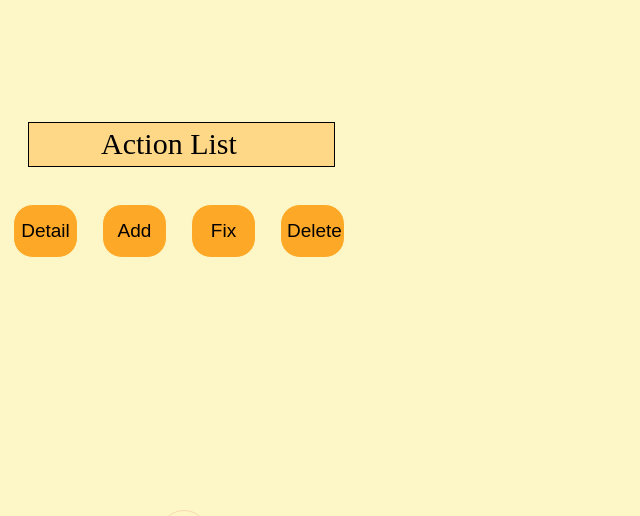
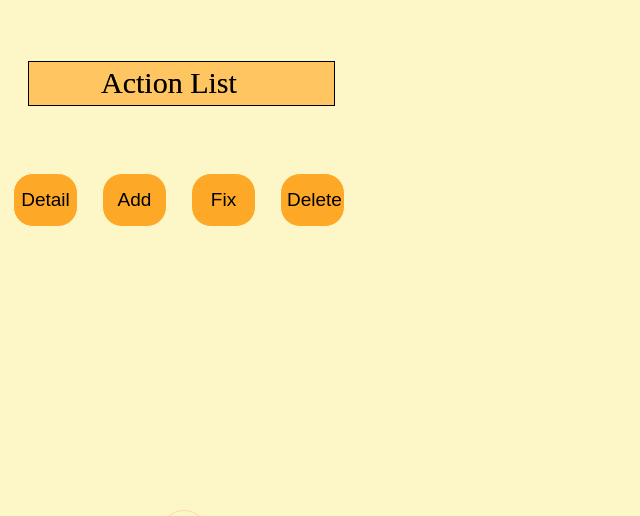
Before and after one commit to bkyr79/yurutto-app, a PHP site: page /action_list.php in a window 1280 px wide. Shown: the top 516 px of the page, without its empty margins (0-640 px from the left). Run offline with PHP 8.4, Linux system fonts and the light colour scheme; data that the repository does not hold is empty.

Commit message:
css修正
action_list.php

```diff
--- a/action_list.php
+++ b/action_list.php
@@ -44,8 +44,9 @@
   foreach($stmt as $val) {
   }
   $dbh = null;
-  print '<section class="section-action-list">';
   print '<div class="action-list"><p>Action List</p></div>';
+  print '<section class="section-action-list2">';
+  print '<div class="action-list2"><p>Action List</p></div>';
 
   print '<form method="post" action="action_branch.php" class="form-action-list">';
 
--- a/css/style.css
+++ b/css/style.css
@@ -216,6 +216,35 @@ body {
   margin-top: 0px;
   margin-bottom: 0px;
 }
+.section-action-list2{
+  position: absolute;
+  top: 0px;
+}
+.action-list2{
+  position: relative;
+  margin-left: 28px;
+  margin-bottom: 66px;
+  width: 307px;
+  height: 45px;
+  /* left: 33px; */
+  top: 61px;
+  background: rgba(254, 168, 39, 0.4);
+  border: 1px solid #000000;
+  box-sizing: border-box;
+  font-size: 30px;
+  line-height: 35px;
+}
+.action-list2 p{
+  position: relative;
+  top: 3px;
+  /* left: 70px; */
+  margin-left: 72px;
+  margin-top: 0px;
+  margin-bottom: 0px;
+}
+.form-action-list{
+  padding-top: 30px;
+}
 .reward-list{
   position: relative;
   margin-left: 37px;
```
